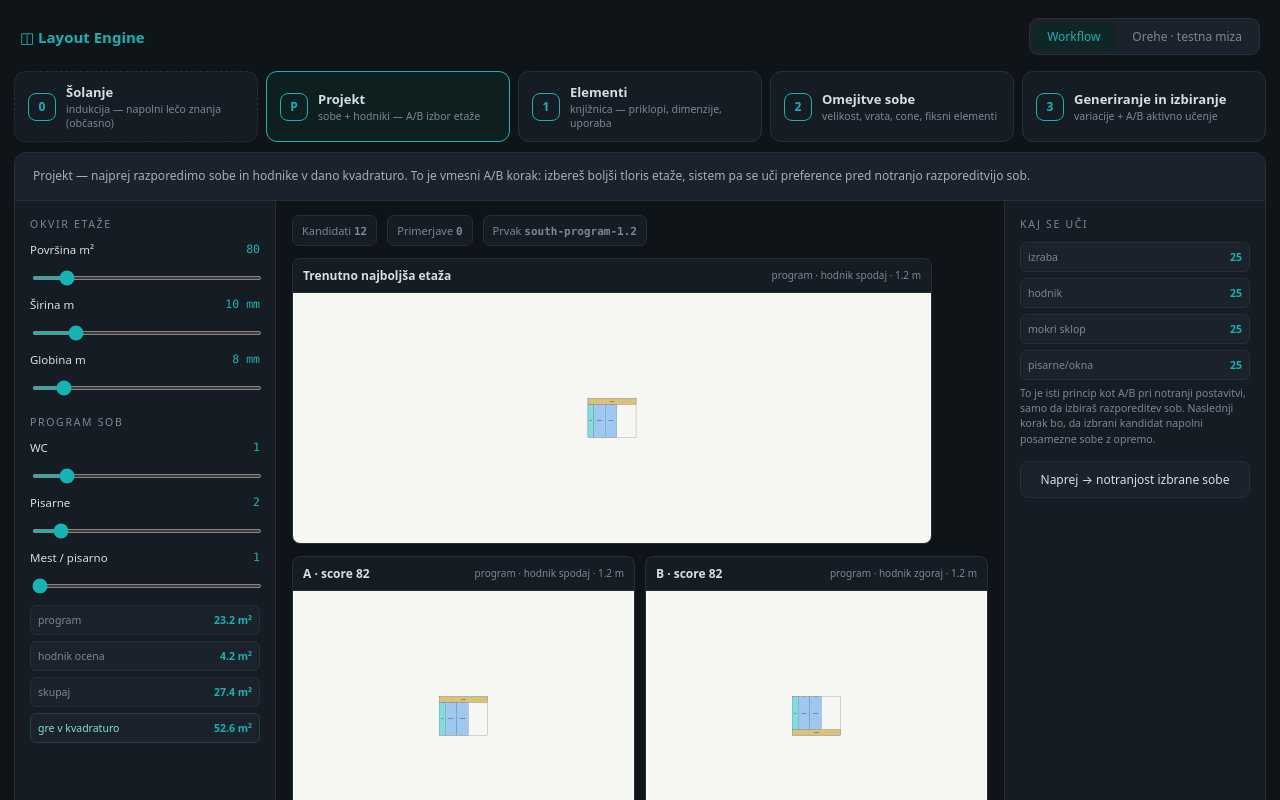
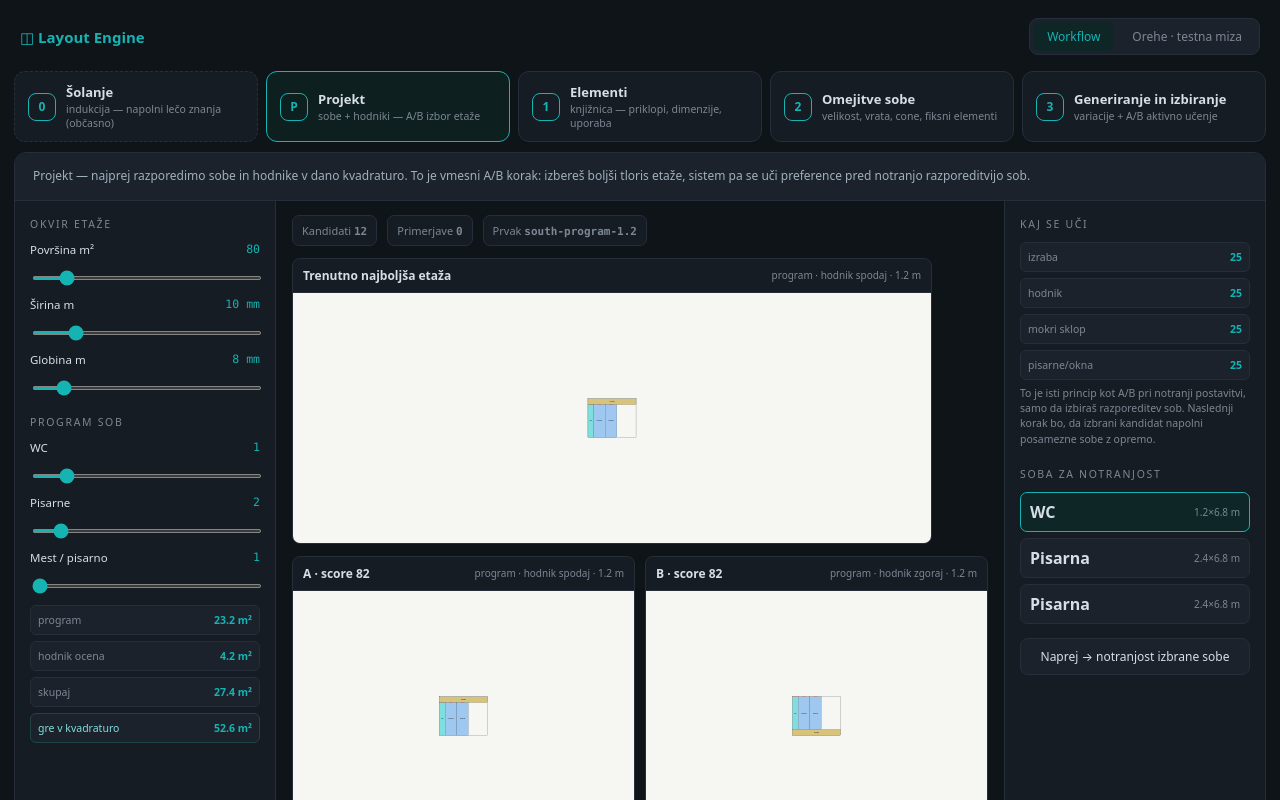
Before and after one commit to zorkojaka/FloorPlannerApp, a React (Vite) app: page / in a window 1280 px wide. Shown: the top 800 px of the page. Built offline with nearby package versions, Linux system fonts and the light colour scheme.

Commit message:
Connect floor rooms to room workflow

```diff
--- a/src/LegacyLayoutEngine.jsx
+++ b/src/LegacyLayoutEngine.jsx
@@ -22,6 +22,7 @@ import { ACCESSIBLE_BATHROOM_REFS, CLASSIC_BATHROOM_REFS } from "./training/clas
 import { generateFloorLayoutPool } from "./project/floorGenerator";
 import { estimateProjectArea } from "./project/roomTypes";
 import { floorSignals, initialFloorPreferenceState, rankFloorLayouts, recordFloorPreference, scoreFloorLayout } from "./project/floorPreference";
+import { roomConstraintsFromPlacedRoom } from "./project/roomAdapter";
 
 /* =========================================================================
    ZAKLENJEN SISTEM - harmonika orehov
@@ -97,7 +98,7 @@ function Workflow({library,setLibrary}){
       ))}
     </div>
     {phase==="faza0" && <div className="phaseBody"><div className="phaseLead">Faza 0 — šolanje: vržeš noter primere dobre prakse, sistem izlušči znanje (envelope, prior kanalov). Zgodi se enkrat/občasno, ne pri vsakem projektu.</div><O9 library={library} setLibrary={setLibrary}/></div>}
-    {phase==="projekt" && <ProjectWorkflow onContinue={()=>setPhase("korak2")}/>}
+    {phase==="projekt" && <ProjectWorkflow onContinue={(room)=>{if(room)rp.applyRoomConstraints(roomConstraintsFromPlacedRoom(room));setPhase("korak2");}}/>}
     {phase==="korak1" && <div className="phaseBody"><O1 library={library} setLibrary={setLibrary}/></div>}
     {phase==="korak2" && <div className="phaseBody">
       <div className="phaseLead">Korak 2 — omejitve sobe: »tako je«. Velikost, vrata, prepovedane cone, fiksni elementi. Ta nabor je vmesnik, ki ga kasneje napolni engine za razporeditev sob.</div>
@@ -133,6 +134,7 @@ function ProjectWorkflow({onContinue}){
   const [brief,setBrief]=usePersistentState("floorplanner.project.brief",DEFAULT_PROJECT);
   const [pref,setPref]=usePersistentState("floorplanner.project.preference",initialFloorPreferenceState);
   const [pairIndex,setPairIndex]=usePersistentState("floorplanner.project.pairIndex",0);
+  const [selectedRoomId,setSelectedRoomId]=usePersistentState("floorplanner.project.selectedRoomId",null);
   const updateBoundary=(patch)=>setBrief(b=>({...b,boundary:{...b.boundary,...patch}}));
   const updateRoom=(type,patch)=>setBrief(b=>({...b,rooms:b.rooms.map(r=>r.type===type?{...r,...patch}:r)}));
   const pool=useMemo(()=>generateFloorLayoutPool(brief),[brief]);
@@ -148,6 +150,7 @@ function ProjectWorkflow({onContinue}){
   };
   const equalFloor=()=>setPairIndex(i=>i+1);
   const summary=estimateProjectArea(brief);
+  const selectedRoom=champion?.rooms.find(r=>r.id===selectedRoomId)||champion?.rooms[0];
   return <div className="phaseBody">
     <div className="phaseLead">Projekt — najprej razporedimo sobe in hodnike v dano kvadraturo. To je vmesni A/B korak: izbereš boljši tloris etaže, sistem pa se uči preference pred notranjo razporeditvijo sob.</div>
     <div className="projectGrid">
@@ -197,7 +200,13 @@ function ProjectWorkflow({onContinue}){
           {Object.entries(pref.weights).map(([k,v])=><span key={k}>{floorWeightLabel(k)} <b>{Math.round(v*100)}</b></span>)}
         </div>
         <div className="softNote">To je isti princip kot A/B pri notranji postavitvi, samo da izbiraš razporeditev sob. Naslednji korak bo, da izbrani kandidat napolni posamezne sobe z opremo.</div>
-        <button className="regen" onClick={onContinue}>Naprej → notranjost izbrane sobe</button>
+        <div className="eyebrow mt">Soba za notranjost</div>
+        <div className="roomPick">
+          {(champion?.rooms||[]).map(room=><button key={room.id} className={selectedRoom?.id===room.id?"on":""} onClick={()=>setSelectedRoomId(room.id)}>
+            <b>{room.name}</b><span>{room.w.toFixed(1)}×{room.d.toFixed(1)} m</span>
+          </button>)}
+        </div>
+        <button className="regen" onClick={()=>onContinue(selectedRoom)}>Naprej → notranjost izbrane sobe</button>
       </aside>
     </div>
   </div>;
@@ -583,10 +592,14 @@ function useRoomProject(library){
   };
   const setChannel=(id,patch)=>setChannels(C=>C.map(c=>c.id===id?{...c,...patch}:c));
   const setInst=(id,patch)=>setProg(P=>P.map(p=>p.id===id?{...p,...patch}:p));
+  const applyRoomConstraints=(rc)=>{
+    setW(rc.W); setD(rc.D); setWet(rc.wetWall); setProg([...rc.doors,...rc.fixtures]); setZones(rc.zones||[]);
+    setAllowFloorRoutes(Boolean(rc.routingPolicy?.floorAllowed)); setSeed(s=>s+1);
+  };
   return {W,setW,D,setD,wet,setWet,prog,setProg,setInst,soft,setSoft,allowFloorRoutes,setAllowFloorRoutes,zones,setZones,setZone,
     pool:ranked,idx,setIdx,seed,setSeed,pref,channels,setChannel,cfg,feasibility,cornerEls,hasDoor,best,championKey,championEvents,explore,setExplore,
     abPair,optionA,optionB,bestChannelScores,routing,choosePreference,chooseEqualPreference,chooseChampionStays,
-    pathMin,setPathMin,pathWant,setPathWant,showPaths,setShowPaths,paths,comfort,search,expandSearch};
+    pathMin,setPathMin,pathWant,setPathWant,showPaths,setShowPaths,paths,comfort,search,expandSearch,applyRoomConstraints};
 }
 
 function candidateKey(candidate){
@@ -1482,6 +1495,7 @@ input[type=range]{width:100%;accent-color:var(--cy);height:4px}
 .floorSignals{display:grid;grid-template-columns:1fr 1fr;gap:6px;padding:9px;font-size:10.5px;color:var(--mut)}.floorSignals span,.metricStack span{background:var(--p2);border:1px solid var(--bd);border-radius:6px;padding:7px}.floorSignals b,.metricStack b{float:right;color:var(--cy)}
 .floorSignals .bad,.metricStack .bad{color:#f08a78;border-color:#7a3028}.metricStack .ok{color:#7fdede;border-color:#1f4444}
 .metricStack{display:grid;gap:6px;font-size:10.5px;color:var(--mut);margin-top:10px}.floorBtns{margin:0;grid-template-columns:1fr 1fr 1fr auto}
+.roomPick{display:grid;gap:6px;margin-top:8px}.roomPick button{display:flex;justify-content:space-between;gap:8px;align-items:center;text-align:left;background:var(--p2);border:1px solid var(--bd);color:var(--tx);border-radius:7px;padding:8px 9px;cursor:pointer}.roomPick button.on{border-color:var(--cy);background:#0e2626}.roomPick span{color:var(--mut);font-size:10px}
 @media(max-width:1180px){.projectGrid{grid-template-columns:1fr}.floorPair{grid-template-columns:1fr}.floorBtns{grid-template-columns:1fr}}
 /* zložljive sekcije desnega stolpca */
 .sec{border-top:1px solid var(--bd)}.sec:first-child{border-top:none}
--- /dev/null
+++ b/src/project/roomAdapter.ts
@@ -0,0 +1,30 @@
+import type { ProgramInstance, RoomConstraints } from '../constraints/brief';
+import type { PlacedRoom } from './floorGenerator';
+
+export function roomConstraintsFromPlacedRoom(room: PlacedRoom): RoomConstraints {
+  const doors: ProgramInstance[] = [{ id: `${room.id}-door`, key: 'door', w: 800, dir: 'auto', wall: 'S', hinge: 'auto' }];
+  return {
+    W: Math.round(room.w * 1000),
+    D: Math.round(room.d * 1000),
+    wetWall: 'S',
+    extWall: 'N',
+    minAisle: room.type === 'corridor' ? 1200 : 800,
+    doors,
+    fixtures: fixturesForRoom(room),
+    zones: [],
+    routingPolicy: { floorAllowed: room.type === 'wc' },
+  };
+}
+
+function fixturesForRoom(room: PlacedRoom): ProgramInstance[] {
+  if (room.type === 'wc') return [
+    { id: `${room.id}-toilet`, key: 'toilet' },
+    { id: `${room.id}-sink`, key: 'sink' },
+  ];
+  if (room.type === 'office') return [
+    { id: `${room.id}-desk`, key: 'desk' },
+    { id: `${room.id}-chair`, key: 'chair' },
+    { id: `${room.id}-cabinet`, key: 'cabinet' },
+  ];
+  return [];
+}
```
Also changed, not shown: 1 other file (tests, documents, lock files or other folders).
